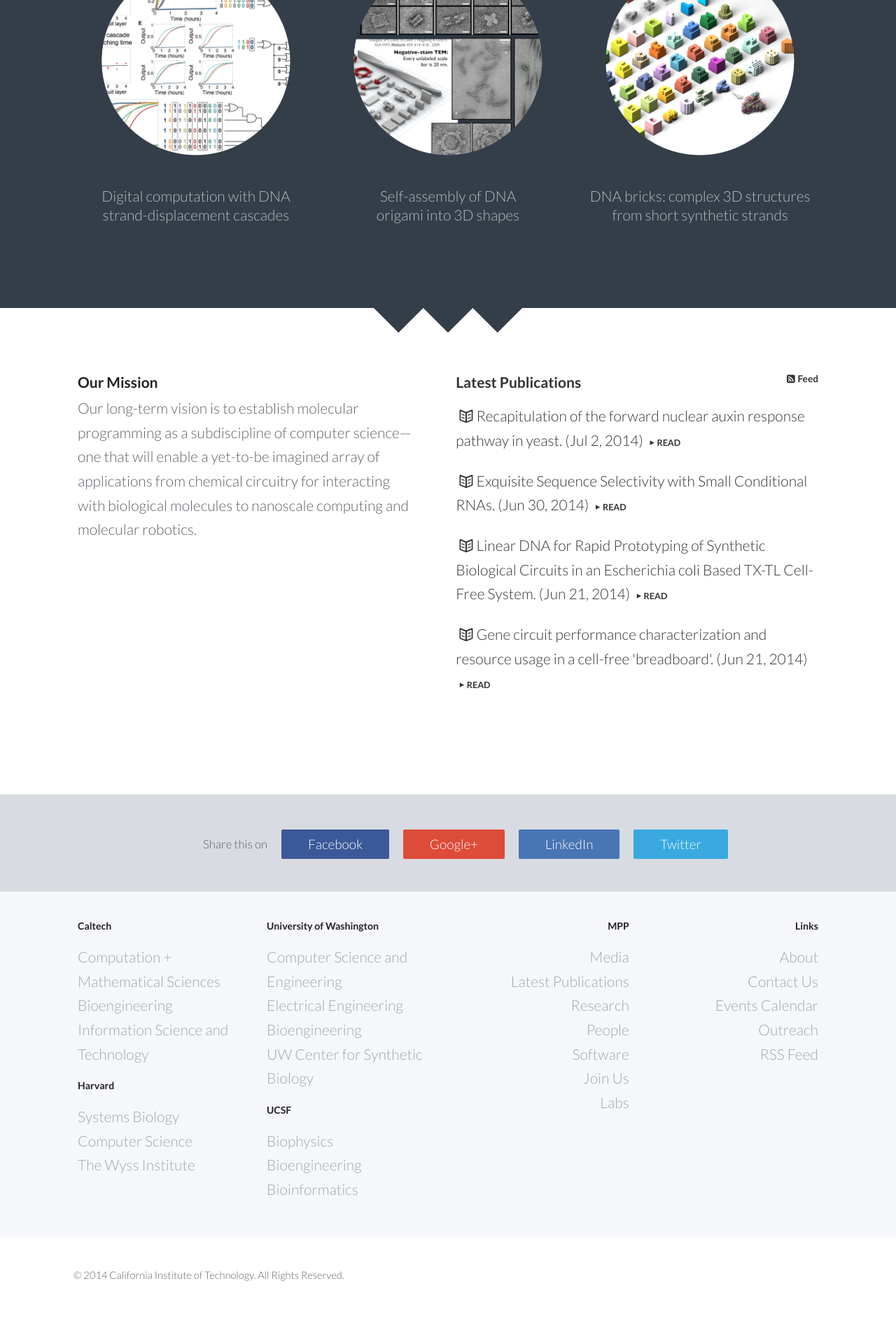
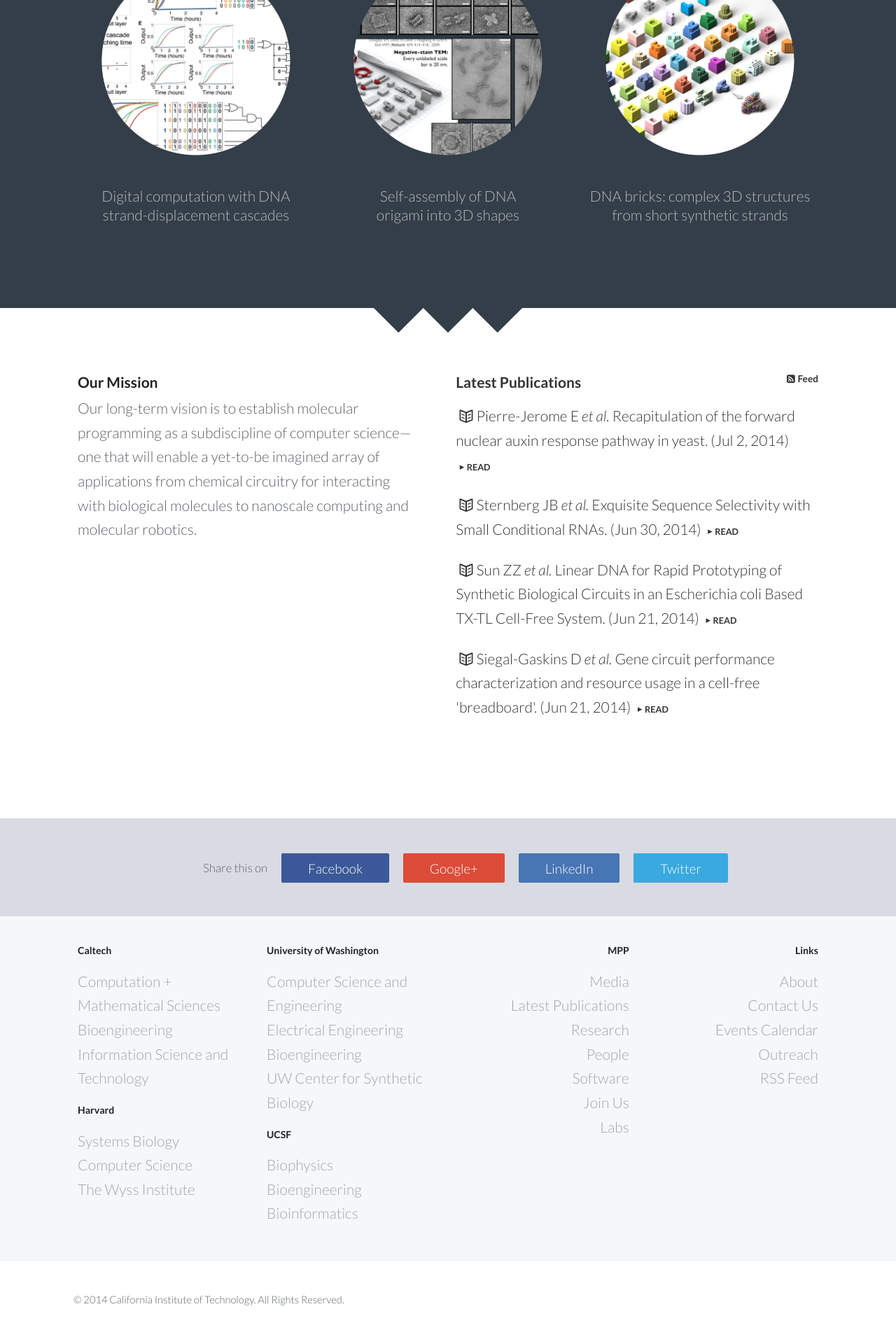
Before and after one commit to douglaslab/mpp, a Jekyll site: the page built from website/index.html, in a window 1280 px wide. Shown: the part 1524-3444 px from the top of the page at 70% size. Built offline with Jekyll 4.4.1, drawn with Linux system fonts in a browser that asks for light colours; nearby versions of some CDN libraries; before the commit the page ends 3410 px from its top, so only the background shows below that.

Commit message:
include first author et al in latest pubs

```diff
--- a/website/index.html
+++ b/website/index.html
@@ -128,7 +128,7 @@ title: Home
 					<ul id="latest-publications">
 					{% for post in site.posts limit:4 %}
 					<li>
-						<a class="icon-book-open" href="{{ post.url }}">{{ post.title }}
+						<a class="icon-book-open" href="{{ post.url }}">{{ post.firstauthor}} <i>et al.</i> {{ post.title }}
 						<span><time datetime="{{ post.date | date: "%b %-d, %Y" }}">  ({{ post.date | date: "%b %-d, %Y" }})</time> </span>
 						</a>
 						<a href="{{ post.url }}" class="icon-right-dir">read</a>
```
